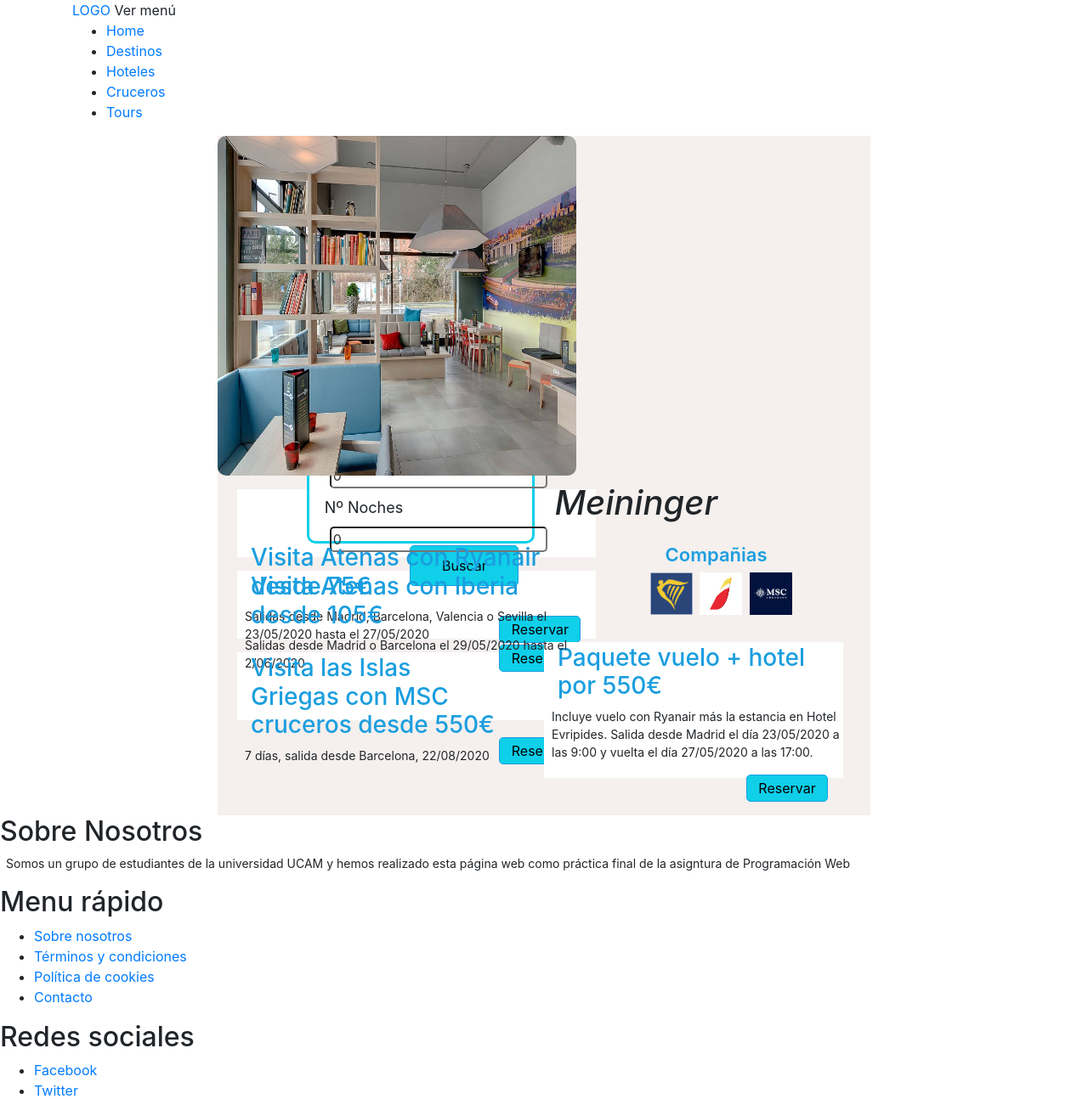
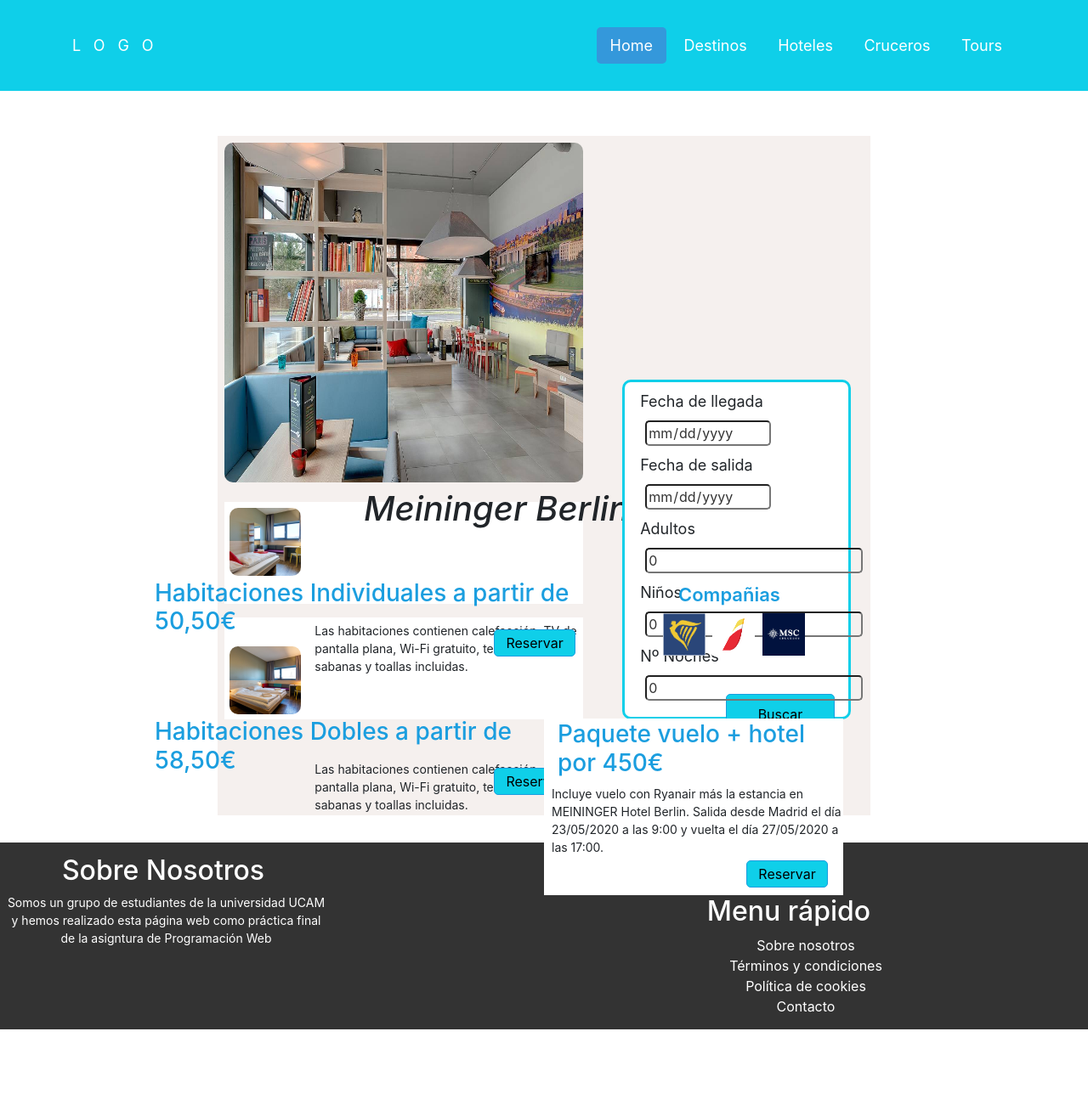
Before and after one commit to franr99/Pagina-Web-GoTravel, a PHP site: page /hoteles/Meininger.html in a window 1280 px wide; the page is wider, and only the part inside the window is pictured. Shown: the top 1294 px of that part at 85% size. After the commit the page ends 1212 px from the top of that part, so only its background shows below. Run offline with PHP 8.4, Linux system fonts and the light colour scheme.

Commit message:
Hotel meininger

```diff
--- a/HTML 5 - CSS3/css/hotel.css
+++ b/HTML 5 - CSS3/css/hotel.css
@@ -11,22 +11,23 @@
     width: 55%;
     height: 25em;
     border-radius: 10px;
+    margin: 1%;
 }
 
 .info-hotel h1{
     font-style: italic;
     font-size: 40px;
     float: right;
-    margin-top: 1%;
-    padding-right: 4.5em;
+    margin-top: 0;
+    padding-right: 3.5em;
 
 }
 
 .itinerario{
     margin-left: 3%;
     margin-right: 3%;
-    margin-top: -37.5%;
-    height: 23em;
+    margin-top: -24%;
+    height: 25em;
     width: 35%;
     float: right;
     background-color: #fff;
@@ -116,9 +117,10 @@
 
 .compañias{
     width: 15em;
-    height: 8em;
+    height: 6em;
+    margin-top: 3.5em;
     margin-left: 3%;
-    margin-right: 8%;
+    margin-right: -35%;
     float: right;
 }
 
@@ -141,17 +143,37 @@
     height: 50px;
 }
 
-.vuelos{
+.habitaciones{
     background-color: #fff;
-    margin-left: 3%;
+    margin-left: 1%;
     margin-top: 1em;
     width: 55%;
-    height: 10%;
+    height: 15%;
     border: 2px solid #fff;
 
 }
 
-.vuelos:hover{
+.habitaciones img {
+    width: 20% !important;
+    height: 5em;
+    border-radius: 10px !important;
+}
+
+.habitaciones h3{
+    float: right ;
+    margin-left: -20%;
+
+
+
+}
+.habitaciones p{
+    float: right !important;
+    margin-top: -6% !important;
+    width: 75% !important;
+
+}
+
+.habitaciones:hover{
     border-color: rgb(15, 207, 233);
 }
 
@@ -168,37 +190,37 @@ p{
     margin-top: -0.5em;
 }
 
-.boton_vuelos{
-    margin-top: -3em;
-    margin-right: 1em;
-    height: 2em;
-    width: 6em;
-    float: right;
-    background-color: rgb(15, 207, 233);
-    border: 1px solid #1B9EDF;
-    border-radius: 5px;
+.boton_habi{
+    margin-top: -1em !important;
+    margin-right: -75% !important;
+    height: 2em !important;
+    width: 6em !important;
+    float: right !important;
+    background-color: rgb(15, 207, 233) !important;
+    border: 1px solid #1B9EDF !important;
+    border-radius: 5px !important;
 
 }
 
 .boton_paquetes{
-    margin-top: 0;
-    margin-right: 1em;
-    height: 2em;
-    width: 6em;
-    float: right;
-    background-color: rgb(15, 207, 233);
-    border: 1px solid #1B9EDF;
-    border-radius: 5px;
+    margin-top: -3% !important;
+    margin-right: 1em !important;
+    height: 2em !important;
+    width: 6em !important;
+    float: right !important;
+    background-color: rgb(15, 207, 233) !important;
+    border: 1px solid #1B9EDF !important;
+    border-radius: 5px !important;
 }
 
 .paquetes{
-    width: 22em;
-    height: 10em;
-    background-color: white;
-    float: right;
-    margin-right: 2em;
-    margin-top: -10em !important;
-    border: 2px solid #fff;
+    width: 22em !important;
+    height: 13em !important;
+    background-color: white !important;
+    float: right !important;
+    margin-right: 2em !important;
+    margin-top: -8em !important;
+    border: 2px solid #fff !important;
 }
 
 .paquetes:hover{
--- a/HTML 5 - CSS3/hoteles.html
+++ b/HTML 5 - CSS3/hoteles.html
@@ -51,7 +51,7 @@
                         <h2>Meininger Berlin Airport</h2>
                         <p class="descripcion">El hotel se ubica en las inmediaciones del Aeropuerto Schönefeld: ideal para todos aquellos que desean hacer una breve escala en Berlín. Se llega al SXF en solo 5 minutos con el servicio de transporte público o con el servicio shuttle privado. </p>
                         <h4>Desde 50,50€</h4>
-                        <a href="#"><button type="button" class="btnHotel"> Mostrar más</button></a>
+                        <a href="hoteles/Meininger.html"><button type="button" class="btnHotel"> Mostrar más</button></a>
 
                     </li>
                     <li class="hoteles">
--- a/HTML 5 - CSS3/hoteles/Meininger.html
+++ b/HTML 5 - CSS3/hoteles/Meininger.html
@@ -7,7 +7,7 @@
         <meta name = "viewport" content="width=device-width, initial-scale=1.0">
         <title> Hoteles </title>
         <link rel=stylesheet type="text/css" href="../css/hotel.css">
-        <link rel=stylesheet type="text/css" href="../css/estilos.css">
+        <link rel=stylesheet type="text/css" href="../css/navegador.css">
         <link rel="stylesheet" href="https://stackpath.bootstrapcdn.com/bootstrap/4.4.1/css/bootstrap.min.css">
 
     </head>
@@ -33,7 +33,7 @@
         <section class="hotel">
             <div class="info-hotel">
                 <img src="../img/hotel-berlin.jpg" class="imagen">
-                <h1> Meininger</h1>
+                <h1> Meininger Berlin Airport</h1>
                 <div class="itinerario">
 
                     <label class="datosreserva"> Fecha de llegada</label>
@@ -58,27 +58,24 @@
 
                     </ul>
                 </div>
-                <div class="vuelos">
-                    <h3> Visita Atenas con Ryanair desde 75€</h3>
-                    <p> Salidas desde Madrid, Barcelona, Valencia o Sevilla el 23/05/2020 hasta el 27/05/2020</p>
-                    <button type="button" class="boton_vuelos"> Reservar</button>
+                <div class="habitaciones">
+                    <img src="../img/meininger-ind.jpg" class="imagen">
+                    <h3> Habitaciones Individuales a partir de 50,50€</h3>
+                    <p> Las habitaciones contienen calefacción, TV de pantalla plana, Wi-Fi gratuito, teléfono, sabanas y toallas incluidas.</p>
+                    <button type="button" class="boton_habi"> Reservar</button>
                 </div>
 
-                <div class="vuelos">
-                    <h3> Visita Atenas con Iberia desde 105€</h3>
-                    <p> Salidas desde Madrid o Barcelona el 29/05/2020 hasta el 2/06/2020</p>
-                    <button type="button" class="boton_vuelos"> Reservar</button>
+                <div class="habitaciones">
+                    <img src="../img/meininger-dob.jpg" class="imagen">
+                    <h3> Habitaciones Dobles a partir de 58,50€</h3>
+                    <p> Las habitaciones contienen calefacción, TV de pantalla plana, Wi-Fi gratuito, teléfono, sabanas y toallas incluidas.</p>
+                    <button type="button" class="boton_habi"> Reservar</button>
                 </div>
 
-                <div class="vuelos">
-                    <h3> Visita las Islas Griegas con MSC cruceros desde 550€</h3>
-                    <p> 7 días, salida desde Barcelona, 22/08/2020</p>
-                    <button type="button" class="boton_vuelos"> Reservar</button>
-                </div>
 
                 <div class="paquetes">
-                    <h3> Paquete vuelo + hotel por 550€</h3>
-                    <p>Incluye vuelo con Ryanair más la estancia en Hotel Evripides. Salida desde Madrid el día 23/05/2020 a las 9:00 y vuelta el día 27/05/2020 a las 17:00.</p>
+                    <h3> Paquete vuelo + hotel por 450€</h3>
+                    <p>Incluye vuelo con Ryanair más la estancia en MEININGER Hotel Berlin. Salida desde Madrid el día 23/05/2020 a las 9:00 y vuelta el día 27/05/2020 a las 17:00.</p>
                     <button type="button" class="boton_paquetes"> Reservar</button>
                 </div>
         </div>
```
Also changed, not shown: HTML 5 - CSS3/img/meininger-dob.jpg (added), HTML 5 - CSS3/img/meininger-ind.jpg (added).
